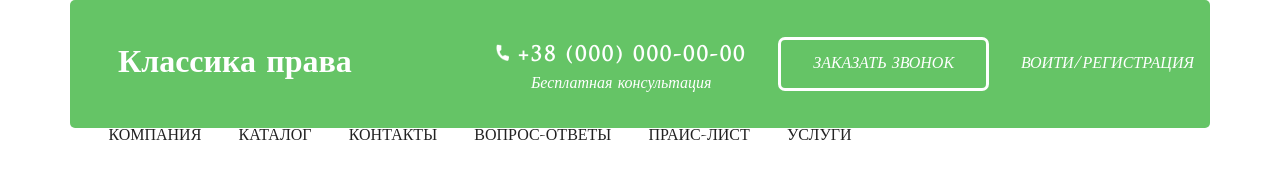
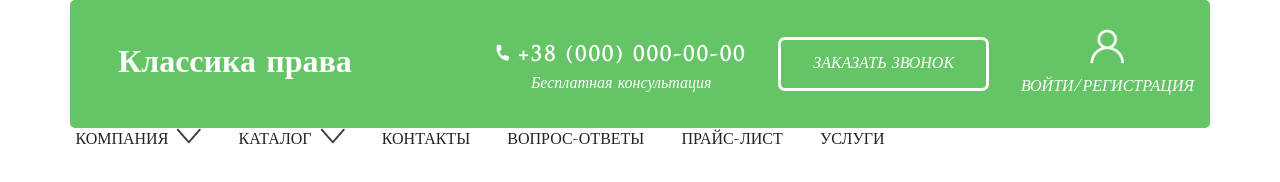
Before and after one commit to ElenYatsenko/css-Final-HTML-CSS, a plain HTML site: page index.html in a window 1280 px wide. Drawn offline with Linux system fonts and the light colour scheme.

Commit message:
Add picture person for enter in structure&style

```diff
--- a/assets/css/header.css
+++ b/assets/css/header.css
@@ -50,6 +50,24 @@
   font-style: italic;
 }
 
+.shared-enter {
+  margin-bottom: 1em;
+}
+.shared-img-enter {
+  display: block;
+  padding: 0.7em;
+  /* padding-bottom: 0.7em; */
+}
+.shared-img-enter::before {
+  content: "";
+  display: inline-block;
+  background-image: url(../images/person35.png);
+  background-repeat: no-repeat;
+  background-size: contain;
+  width: 35px;
+  height: 35px;
+}
+
 .right-panel-info-tel {
   line-height: 39px;
   font-weight: 700;
@@ -65,6 +83,7 @@
   width: 22px;
   height: 17px;
 }
+
 @media screen and (min-width: 576px) {
   .right-panel-btn {
     width: 49px;
--- a/assets/css/navigation-menu.css
+++ b/assets/css/navigation-menu.css
@@ -18,23 +18,22 @@
 }
 
 .image-menu {
-  position: relative;
+  /* position: relative; */
 }
 
 .image-menu::after {
   content: "";
-  background-image: url(../images/Vector.png);
-  width: 24px;
-  height: 15px;
-  position: absolute;
-  background-size: cover;
-  left: 0px;
+  display: inline-block;
+  background-image: url(../images/vector-menu.png);
+  background-repeat: no-repeat;
+  background-size: contain;
+  width: 25px;
+  height: 16px;
+  margin-left: 0.5em;
 }
 
 @media screen and (min-width: 992px) {
-
-  .shared-navigation  {
+  .shared-navigation {
     display: inline;
   }
-
 }
--- a/index.html
+++ b/index.html
@@ -26,11 +26,14 @@
           <a class="btn-header shared-font text-overflow uppercase" href=""
             >заказать звонок</a
           >
-          <a class="shared-font text-overflow uppercase" href="">войти</a>/<a
-            class="shared-font text-overflow uppercase"
-            href=""
-            >регистрация</a
-          >
+          <div class="shared-enter text-align-center">
+            <a class="shared-img-enter" href=""></a>
+            <a class="shared-font text-overflow uppercase" href="">войти</a>/<a
+              class="shared-font text-overflow uppercase"
+              href=""
+              >регистрация</a
+            >
+          </div>
         </div>
       </div>
     </header>
@@ -41,7 +44,7 @@
             <a class="nav-list-item-link image-menu" href="#">КОМПАНИЯ</a>
           </li>
           <li class="nav-list-item">
-            <a class="nav-list-item-link" href="#">КАТАЛОГ</a>
+            <a class="nav-list-item-link image-menu" href="#">КАТАЛОГ</a>
           </li>
           <li class="nav-list-item">
             <a class="nav-list-item-link" href="#">КОНТАКТЫ</a>
@@ -55,7 +58,6 @@
           <li class="nav-list-item">
             <a class="nav-list-item-link" href="#">УСЛУГИ</a>
           </li>
-
         </ul>
       </div>
     </nav>
```
Also changed, not shown: assets/images/person35.png (added), assets/images/vector-menu.png (added).
